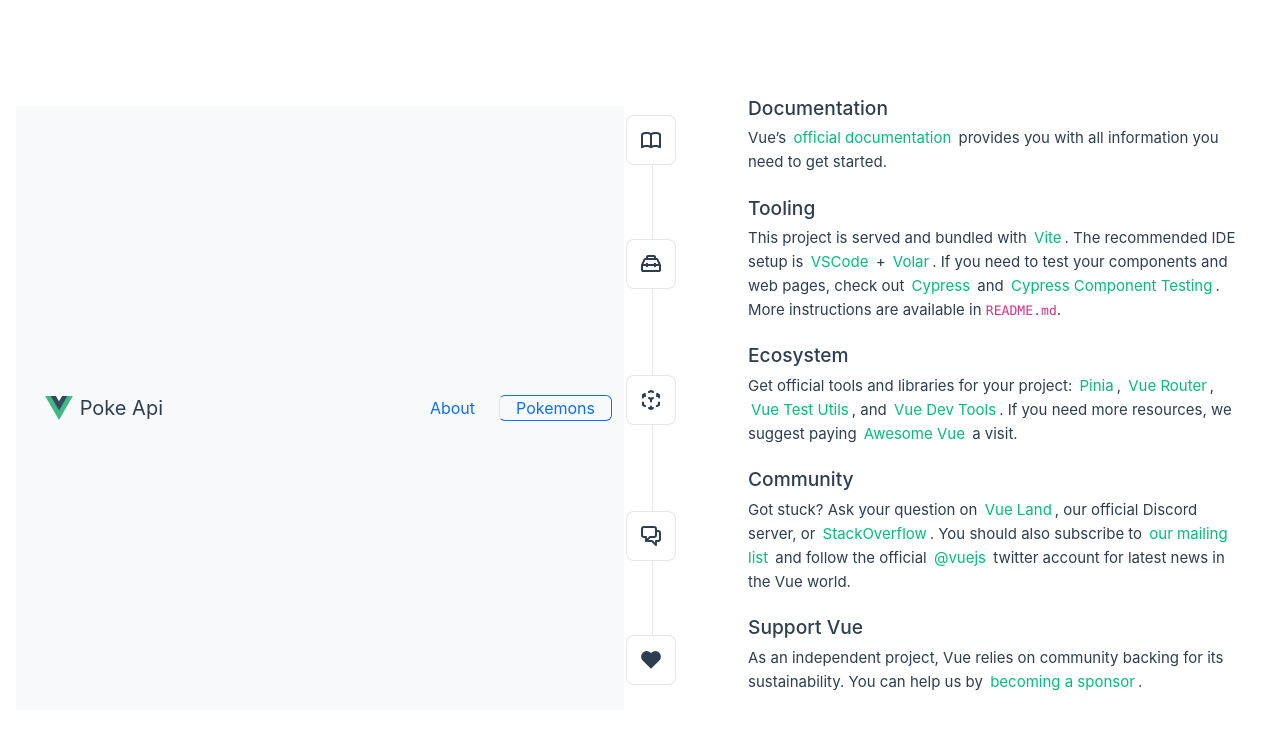
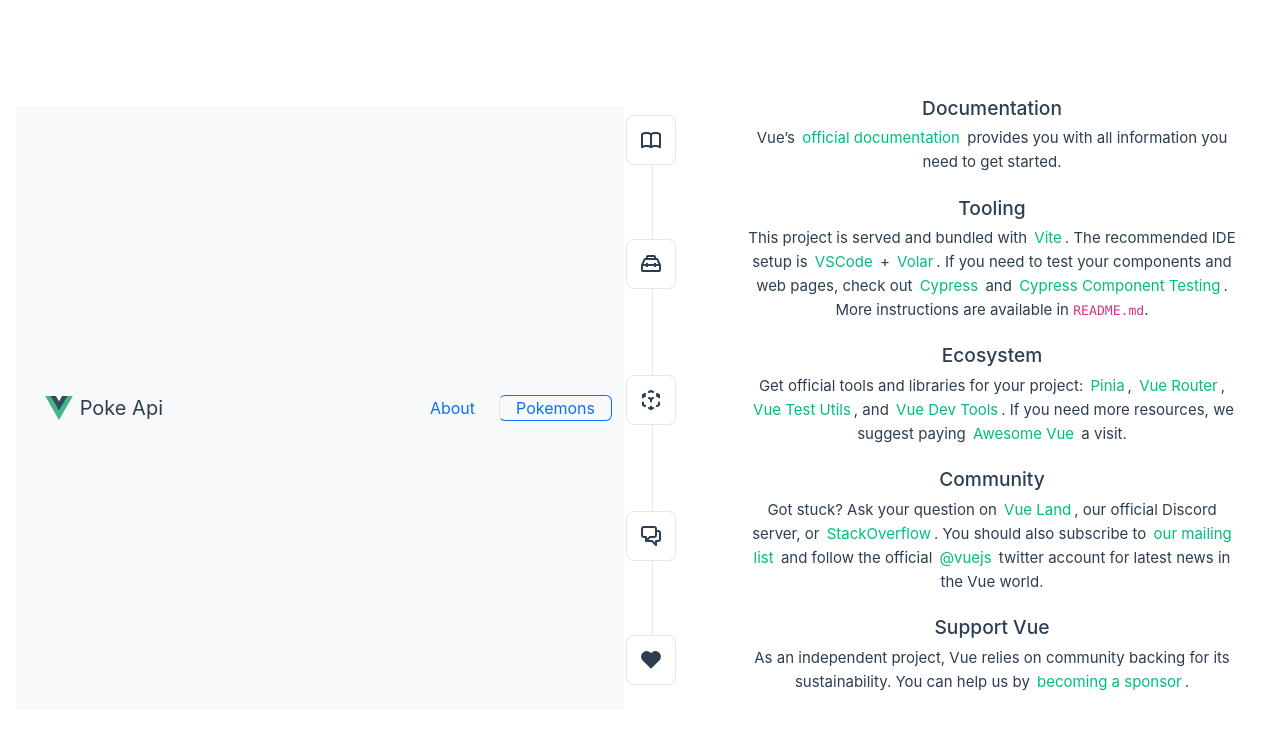
Before and after one commit to Marcelino2017/vue-route, a Vue app: page / in a window 1280 px wide. Shown: the top 730 px of the page. Built offline with nearby package versions, Linux system fonts and the light colour scheme.

Commit message:
Agregando estilos

```diff
--- a/src/App.vue
+++ b/src/App.vue
@@ -24,7 +24,7 @@
   </div>
 </nav>
 
-<div class="container">
+<div class="container text-center">
   <RouterView />
 </div>
 
--- a/src/composables/getData.js
+++ b/src/composables/getData.js
@@ -10,7 +10,6 @@
     const getData = async (url) => {
         try {
             const resp = await axios.get(url)
-            console.log(resp.data);
             data.value = resp.data;
         } catch (e) {
             //console.log(error);
--- a/src/views/PokemonsView.vue
+++ b/src/views/PokemonsView.vue
@@ -24,15 +24,17 @@
     <h1>Pokemons</h1>
     <p v-if="loading">Cargando...</p>
     <div v-if="data">
-        <ul>
+        <ul class="list-group">
             <li
                 v-for="poke in data.results"
                 :key="poke.id"
+                class="list-group-item"
             >
                 <router-link :to="`/pokemon/${poke.name}`">{{ poke.name }}</router-link>
 
             </li>
         </ul>
+        <div class="mt-2">
             <button
                 class="btn btn-success me-2"
                 @click="getData(data.previous)"
@@ -44,4 +46,5 @@
                 :disabled="!data.next"
             >Next</button>
         </div>
+    </div>
 </template>
```
Lines whose indentation alone changed are shown as unchanged.
